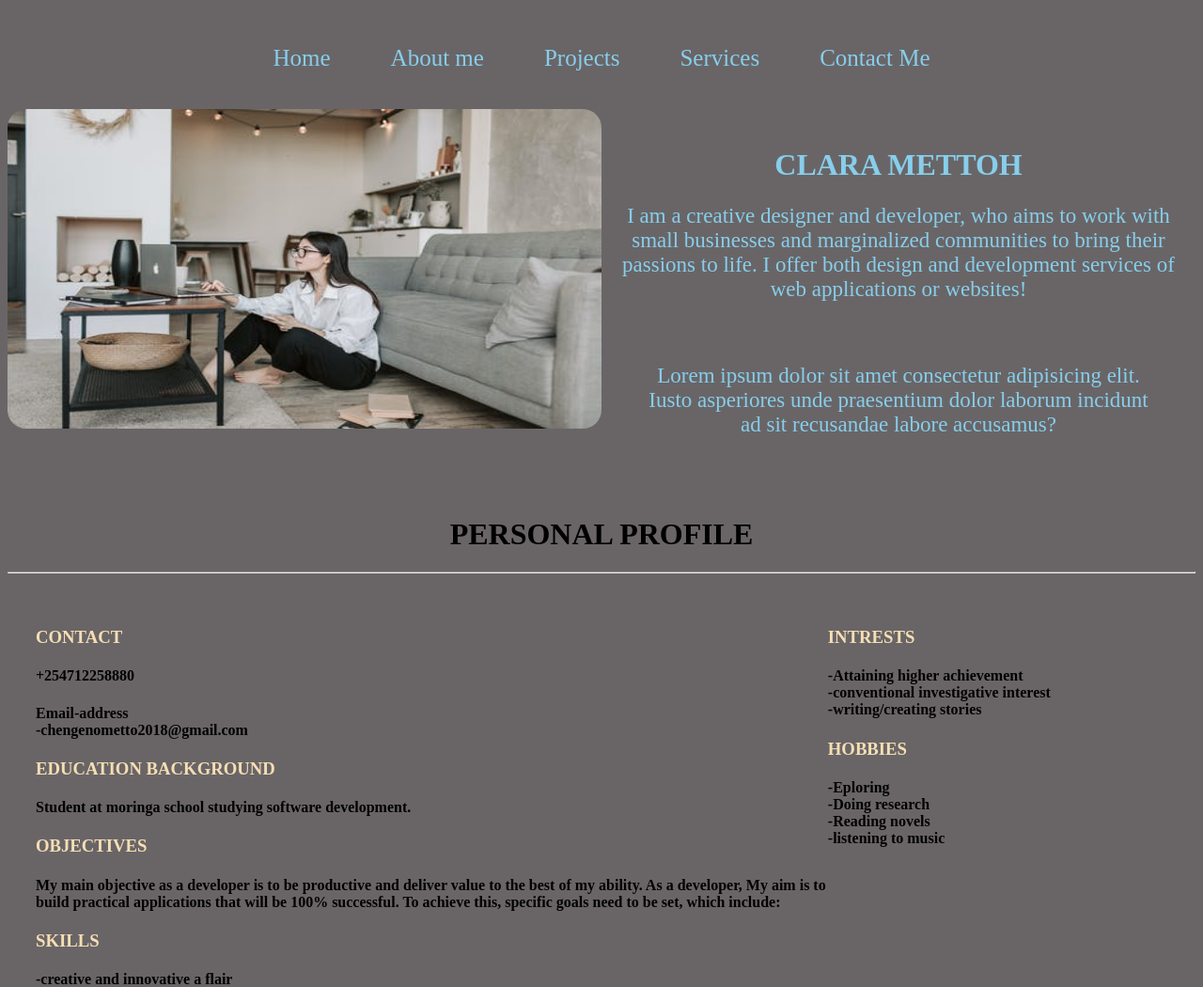
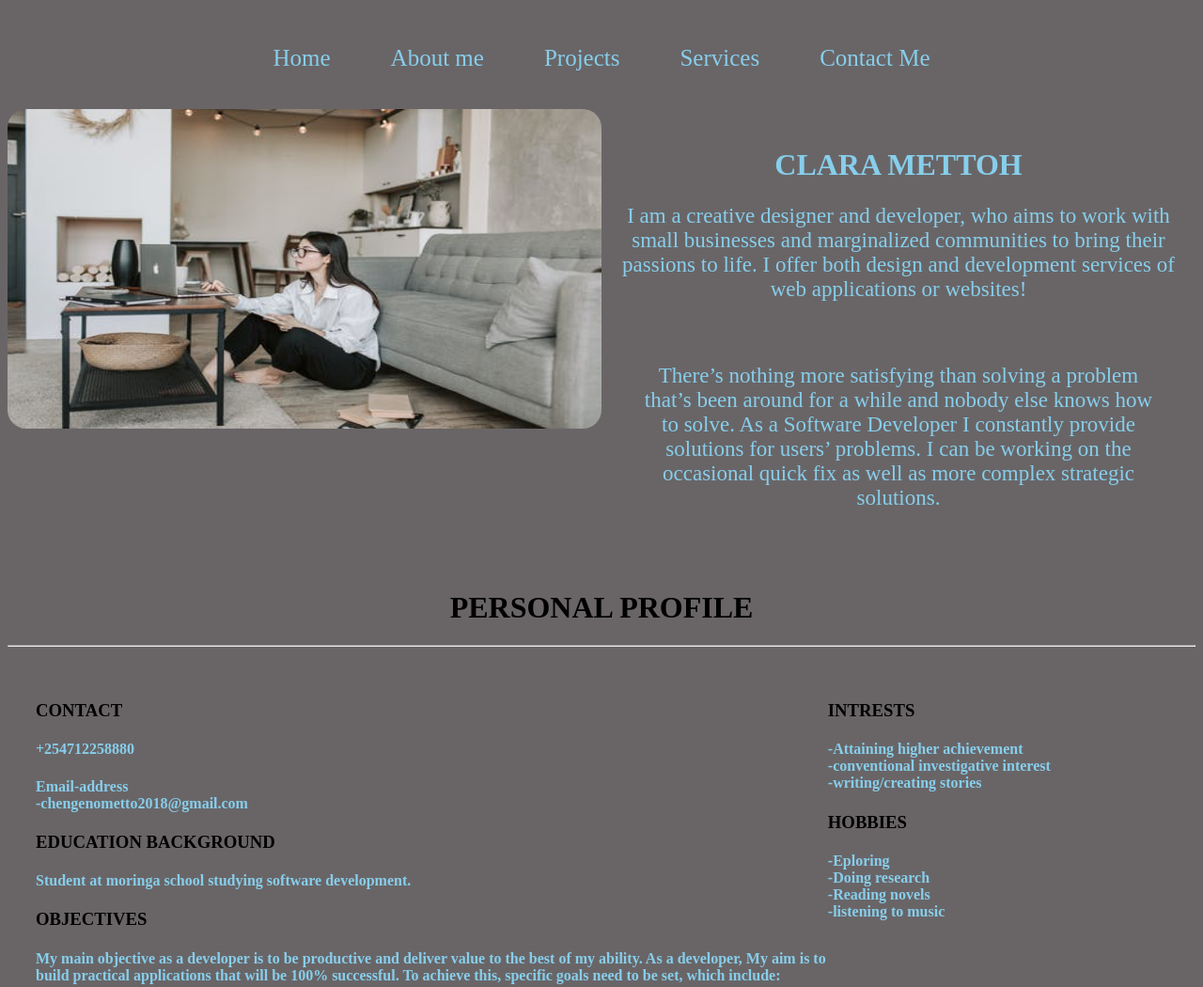
Before and after one commit to clarametto/My-PORTFOLIO, a plain HTML site: page about.html in a window 1280 px wide. Shown: the top 1050 px of the page at 94% size. Drawn offline with Linux system fonts and the light colour scheme.

Commit message:
modified texts colour on about.css

```diff
--- a/about.html
+++ b/about.html
@@ -52,8 +52,7 @@
             <!-- <a href="index.html">More Details</a> -->
 
             <p>
-                Lorem ipsum dolor sit amet consectetur adipisicing elit. Iusto asperiores unde praesentium dolor laborum incidunt ad sit recusandae labore accusamus?
-            </p>
+                There’s nothing more satisfying than solving a problem that’s been around for a while and nobody else knows how to solve. As a Software Developer I constantly provide solutions for users’ problems. I can be working on the occasional quick fix as well as more complex strategic solutions.             </p>
 
 
         </div>
--- a/styles.css
+++ b/styles.css
@@ -170,3 +170,11 @@ input[type=button]{
      width: 70%;
 
  }
+
+ .color h3{ color: black;
+
+ }
+
+ .color, h4{
+     color: skyblue;
+ }
```
